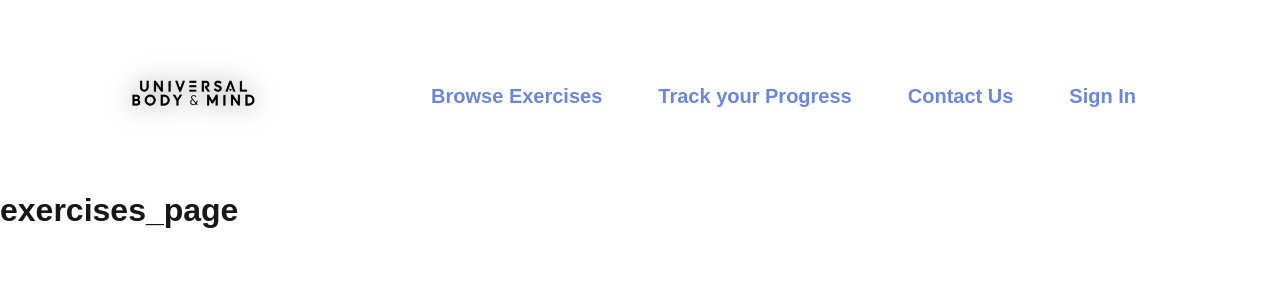
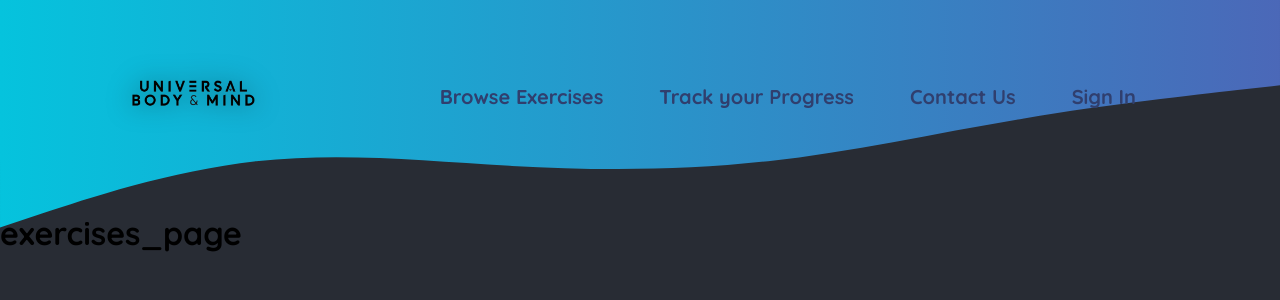
Before and after one commit to GrantPettis/Fitness-App, a Next.js app: page /exercises in a window 1280 px wide. Shown: the top 300 px of the page. Built offline with nearby package versions, Linux system fonts and the light colour scheme.

Commit message:
background and styling

```diff
--- a/header.js
+++ b/header.js
@@ -1,11 +1,15 @@
 import Link from 'next/link';
 import logoImg from '@/app/assets/Logo.PNG'
 import classes from '@/app/components/main-header.module.css'
+import Image from 'next/image';
+import MainHeaderBackground from '@/app/components/main-header-background';
 export default function Header(){
     return (
+        <>
+        <MainHeaderBackground/>
         <header className={classes.header}>
             <Link className={classes.logo} href = "/">
-            <img src={logoImg.src} alt='UBM logo'/>
+            <Image src={logoImg} alt='UBM logo' priority/>
             </Link>
 
             <nav className={classes.nav}>
@@ -25,5 +29,6 @@
                 </ul>
             </nav>
         </header>
+        </>
     );
 }
--- /dev/null
+++ b/src/app/components/main-header-background.js
@@ -0,0 +1,23 @@
+import classes from '@/app/components/main-header-background.module.css'
+export default function MainHeaderBackground (){
+    return <div className={classes['header-background']}>
+          <svg xmlns="http://www.w3.org/2000/svg" viewBox="0 0 1440 320">
+            <defs>
+              <linearGradient id="gradient" x1="0%" y1="0%" x2="100%" y2="0%">
+                <stop
+                  offset="0%"
+                  style={{ stopColor: '#05C3DD', stopOpacity: '1' }}
+                />
+                <stop
+                  offset="100%"
+                  style={{ stopColor: '#4B68B8', stopOpacity: '1' }}
+                />
+              </linearGradient>
+            </defs>
+            <path
+              fill="url(#gradient)"
+              d="M0,256L48,240C96,224,192,192,288,181.3C384,171,480,181,576,186.7C672,192,768,192,864,181.3C960,171,1056,149,1152,133.3C1248,117,1344,107,1392,101.3L1440,96L1440,0L1392,0C1344,0,1248,0,1152,0C1056,0,960,0,864,0C768,0,672,0,576,0C480,0,384,0,288,0C192,0,96,0,48,0L0,0Z"
+            ></path>
+          </svg>
+        </div>
+}
--- /dev/null
+++ b/src/app/components/main-header-background.module.css
@@ -0,0 +1,14 @@
+.header-background {
+    position: absolute;
+    width: 100%;
+    height: 320px;
+    top: 0;
+    left: 0;
+    z-index: -1;
+  }
+
+.header-background svg {
+    display: block;
+    width: 100%;
+    height: auto;
+  }
--- a/src/app/components/main-header.module.css
+++ b/src/app/components/main-header.module.css
@@ -23,7 +23,7 @@
 
 .nav a {
   text-decoration: none;
-  color: #6c87da;
+  color: #303f6e;
   font-weight: bold;
   padding: 0.5rem 1rem;
   border-radius: 0.5rem;
@@ -31,15 +31,15 @@
 
 .nav a:hover,
 .nav a:active {
-  background: linear-gradient(90deg, #0105e9, #3868f7);
+  background: linear-gradient(90deg, #0105e9, #0105e9);
   background-clip: text;
   -webkit-background-clip: text;
   -webkit-text-fill-color: transparent;
-  text-shadow: 0 0 18px rgba(248, 190, 42, 0.8);
+
 }
 
 .active {
-  background: linear-gradient(90deg,  #0105e9, #3868f7);
+  background: linear-gradient(90deg,  #0105e9, #0105e9);
   background-clip: text;
   -webkit-background-clip: text;
   -webkit-text-fill-color: transparent;
--- a/src/app/globals.css
+++ b/src/app/globals.css
@@ -1,42 +1,43 @@
-:root {
-  --background: #ffffff;
-  --foreground: #171717;
+@import url('https://fonts.googleapis.com/css2?family=Quicksand:wght@400;600;700&family=Montserrat:wght@400;700&display=swap');
+
+* {
+  box-sizing: border-box;
 }
 
-@media (prefers-color-scheme: dark) {
-  :root {
-    --background: #0a0a0a;
-    --foreground: #ededed;
-  }
-}
-
-html,
-body {
-  max-width: 100vw;
-  overflow-x: hidden;
+html {
+  font-family: 'Quicksand', sans-serif;
 }
 
 body {
-  color: var(--foreground);
-  background: var(--background);
-  font-family: Arial, Helvetica, sans-serif;
-  -webkit-font-smoothing: antialiased;
-  -moz-osx-font-smoothing: grayscale;
+  margin: 0;
+  background: radial-gradient(#282c34, #282c34);
 }
 
-* {
-  box-sizing: border-box;
-  padding: 0;
-  margin: 0;
+
+.not-found,
+.error {
+  margin-top: 5rem;
+  text-align: center;
 }
 
-a {
-  color: inherit;
-  text-decoration: none;
+.not-found h1,
+.error h1 {
+  font-size: 5rem;
+  margin: 0px;
+  font-weight: 900;
+  color: #262626;
+  text-transform: uppercase;
+  background: linear-gradient(90deg, #f9572a, #ffc905);
+  -webkit-background-clip: text;
+  -webkit-text-fill-color: transparent;
+  background-size: cover;
+  background-position: center;
+  font-family: 'Montserrat', sans-serif;
 }
 
-@media (prefers-color-scheme: dark) {
-  html {
-    color-scheme: dark;
-  }
+.not-found p,
+.error p {
+  font-size: 1.5rem;
+  font-weight: 500;
+  color: #ddd8d8;
 }
```
